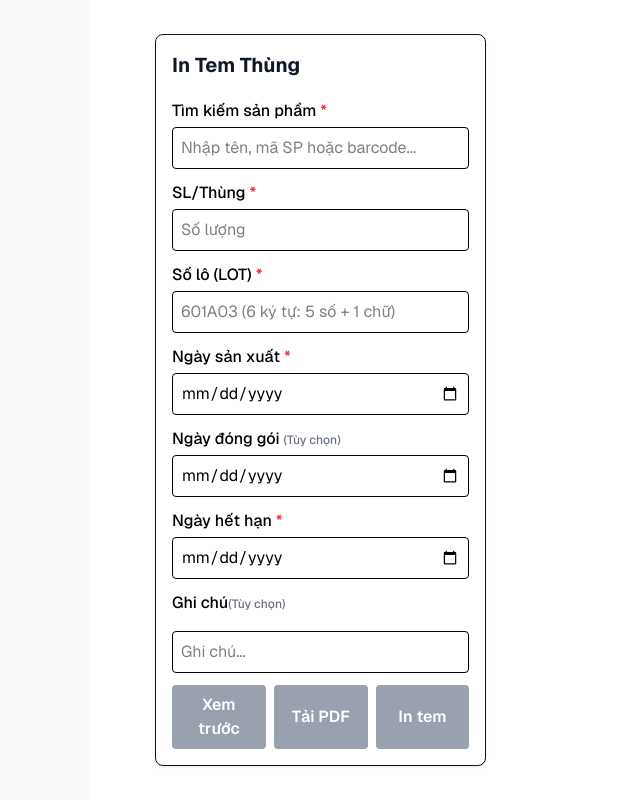
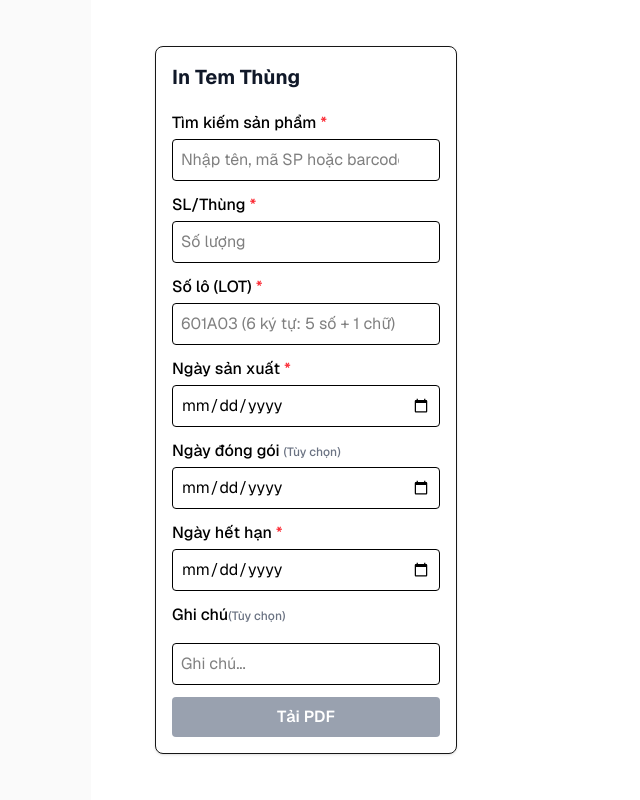
Before and after one commit to vominhnhat55/box-label, a Next.js app: page / in a window 1280 px wide. Shown: the whole page, without its empty margins (165-805 px from the left). Built offline with nearby package versions, Linux system fonts and the light colour scheme.

Commit message:
update logo label

```diff
--- a/components/BoxLabel.tsx
+++ b/components/BoxLabel.tsx
@@ -52,7 +52,7 @@ export default function BoxLabel({
         <div className='flex items-start justify-between'>
           <div className='shrink-0'>
             <img
-              src='/nutty.png'
+              src='/Nutty Factory logo_01.png'
               alt='Logo'
               width={65}
               height={23}
@@ -65,10 +65,10 @@ export default function BoxLabel({
           </div>
           <div className='text-right flex-1'>
             <div className='font-bold text-sm text-[#111827] mb-0.5'>
-              KCN OSIFF
+              C3, Khu xưởng OSSIF
             </div>
             <div className='text-[#374151] text-[10px] leading-tight'>
-              Huyện Cần Giuộc, Tỉnh Tây Ninh
+              KCN Tân Kim, Xã Cần Giuộc, Tỉnh Tây Ninh, Việt Nam
             </div>
           </div>
         </div>
--- a/components/PrintForm.tsx
+++ b/components/PrintForm.tsx
@@ -5,7 +5,7 @@ import {products} from '@/data/products';
 import html2canvas from 'html2canvas';
 import jsPDF from 'jspdf';
 export default function PrintForm() {
-  const [showPreview, setShowPreview] = useState(false);
+  // const [showPreview, setShowPreview] = useState(false);
   const [searchQuery, setSearchQuery] = useState<string>('');
   const [showSuggestions, setShowSuggestions] = useState(false);
   const [selectedProductId, setSelectedProductId] = useState<string>('');
@@ -310,36 +310,10 @@ export default function PrintForm() {
         <div className='flex gap-2 flex-wrap'>
           <button
             disabled={!isValid}
-            onClick={() => setShowPreview(true)}
-            className='flex-1 bg-blue-600 text-white px-4 py-2 rounded font-semibold hover:bg-blue-700 disabled:bg-gray-400 disabled:cursor-not-allowed transition-colors'
-          >
-            Xem trước
-          </button>
-          <button
-            disabled={!isValid}
             onClick={handleDownloadPdf}
             className='flex-1 bg-green-600 text-white px-4 py-2 rounded font-semibold hover:bg-green-700 disabled:bg-gray-400 disabled:cursor-not-allowed transition-colors'
           >
             Tải PDF
-          </button>
-          <button
-            disabled={!isValid}
-            onClick={() => {
-              document.body.classList.add('box-label-print');
-              const style = document.createElement('style');
-              style.id = 'print-page-size';
-              style.textContent = '@page { size: 100mm 80mm; margin: 0; }';
-              document.head.appendChild(style);
-              window.print();
-              setTimeout(() => {
-                document.body.classList.remove('box-label-print');
-                const style = document.getElementById('print-page-size');
-                if (style) style.remove();
-              }, 100);
-            }}
-            className='flex-1 bg-black text-white px-4 py-2 rounded font-semibold hover:bg-gray-800 disabled:bg-gray-400 disabled:cursor-not-allowed transition-colors'
-          >
-            In tem
           </button>
         </div>
       </div>
@@ -348,7 +322,7 @@ export default function PrintForm() {
       {isValid && <BoxLabel {...data} />}
 
       {/* PREVIEW MODAL */}
-      {showPreview && isValid && (
+      {/* {showPreview && isValid && (
         <div
           className='fixed inset-0 bg-black bg-opacity-75 z-50 flex items-center justify-center p-2 sm:p-4 print:hidden'
           onClick={() => setShowPreview(false)}
@@ -381,7 +355,7 @@ export default function PrintForm() {
             </div>
           </div>
         </div>
-      )}
+      )} */}
     </>
   );
 }
```
Also changed, not shown: public/Nutty Factory logo_01.png (added).
